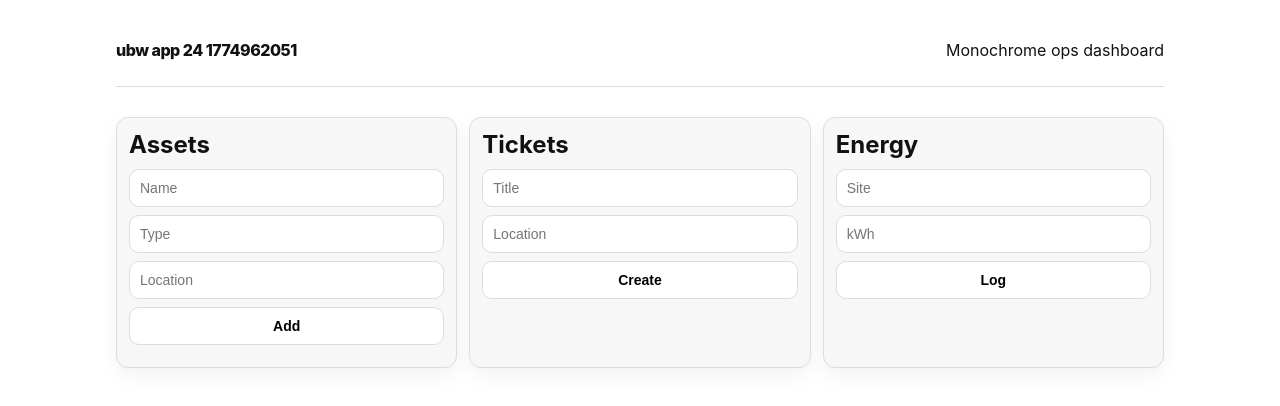
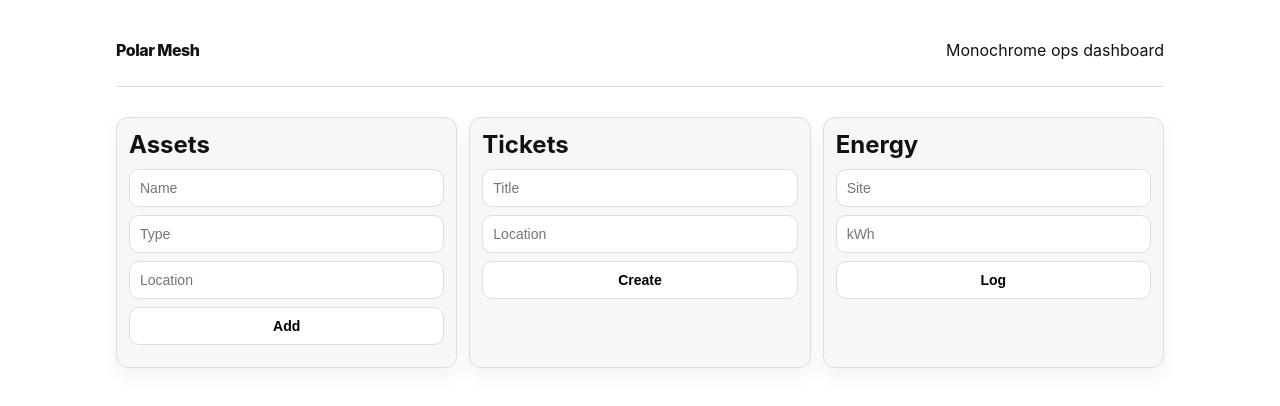
Before and after one commit to Ashutoshsingh20/bw-app-24-1774962051, a website: page public/index.html in a window 1280 px wide. Drawn offline with Linux system fonts and the light colour scheme; no server answers.

Commit message:
chore: brand app as Polar Mesh

```diff
--- a/public/index.html
+++ b/public/index.html
@@ -3,13 +3,13 @@
 <head>
   <meta charset="UTF-8" />
   <meta name="viewport" content="width=device-width, initial-scale=1.0" />
-  <title>ubw app 24 1774962051</title>
+  <title>Polar Mesh</title>
   <link rel="stylesheet" href="/style.css" />
 </head>
 <body>
   <div class="shell">
     <header>
-      <div class="logo">ubw app 24 1774962051</div>
+      <div class="logo">Polar Mesh</div>
       <p>Monochrome ops dashboard</p>
     </header>
     <section class="metrics" id="metrics"></section>
```
Also changed, not shown: package.json (+9 -3 lines), README.md.
